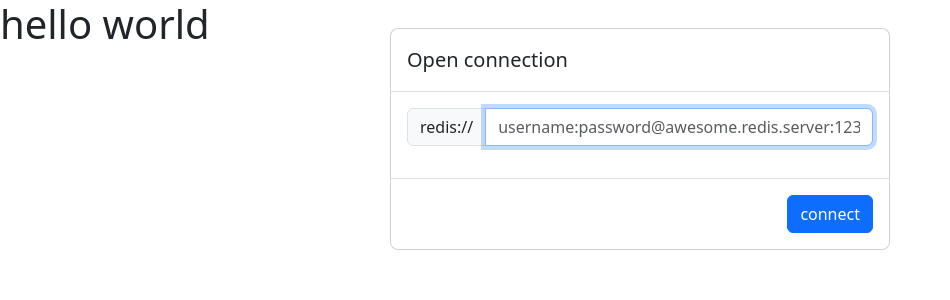
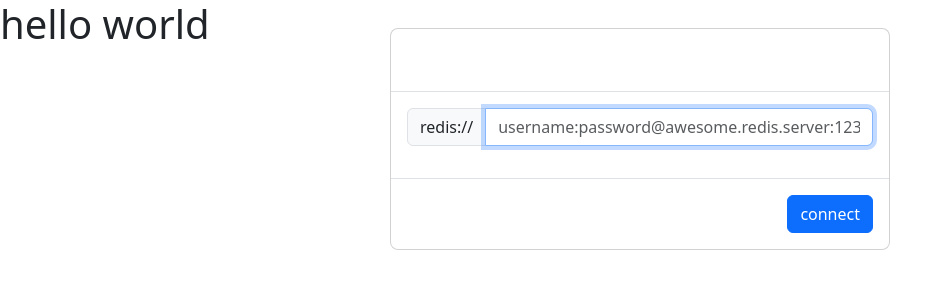
Before and after one commit to fadhil-riyanto/myredis, a Preact app in the folder web-interface/: page / in a window 1280 px wide. Shown: the top 300 px of the page, without its empty margins (0-950 px from the left). Built offline with nearby package versions, Linux system fonts and the light colour scheme.

Commit message:
add condition mode for development env

```diff
--- a/web-interface/src/components/SetTargetHost.modal.tsx
+++ b/web-interface/src/components/SetTargetHost.modal.tsx
@@ -3,6 +3,7 @@ import { useRef, useState } from "preact/hooks"
 import  { graphqlEndpoint } from '../../config'
 import { useEffect } from 'preact/hooks';
 import * as bootstrap from 'bootstrap'
+import { MODE } from '../../config'
 
 export const SetTargetHost = ({parentRefTokenset, parentRefToken}) => {
     const [redishost, redishostSet] = useState(null)
@@ -10,9 +11,14 @@ export const SetTargetHost = ({parentRefTokenset, parentRefToken}) => {
     const query2api = async () => {
         setConnectionState("connecting")
         try {
+            let query = MODE != "development" ?
+                        `{ RedisCreateSession(connstr: "redis://${redishost}") }` :
+                        `{ RedisCreateSession(connstr: "redis://127.0.0.1:6379") }`
+
+
             let result = await axios.get(graphqlEndpoint, {
                 params: {
-                    query: `{ RedisCreateSession(connstr: "redis://${redishost}") }`
+                    query: query
                 }
             })
 
@@ -32,7 +38,7 @@ export const SetTargetHost = ({parentRefTokenset, parentRefToken}) => {
             <div className="modal-dialog">
                 <div className="modal-content">
                     <div className="modal-header">
-                        <h1 className="modal-title fs-5" id="exampleModalLabel">
+                        <h1 className="modal-title fs-5 text-white" id="exampleModalLabel">
                             Open connection
                         </h1>
                         {/* <button type="button" className="btn-close" data-bs-dismiss="modal"/> */}
```
